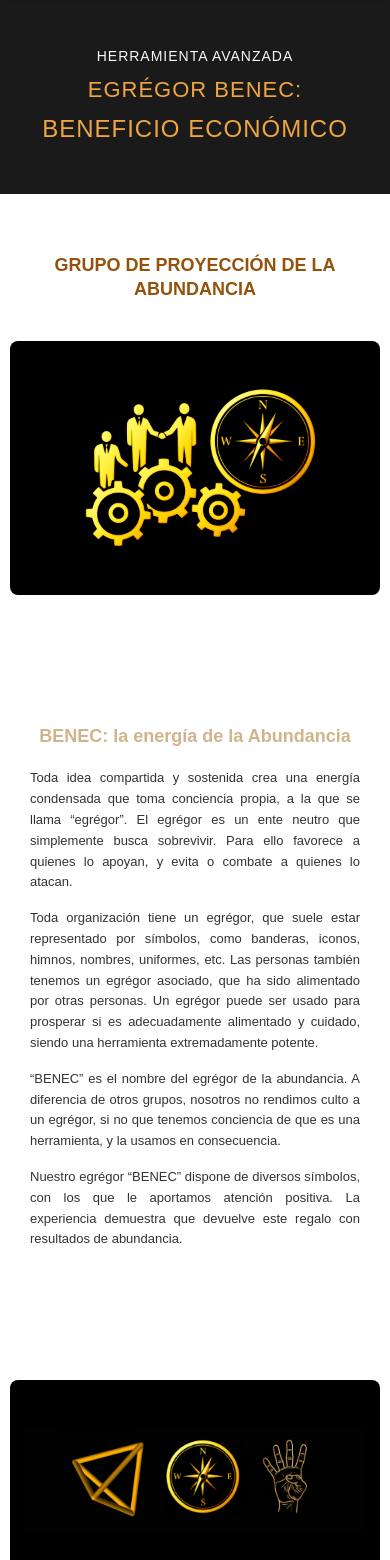
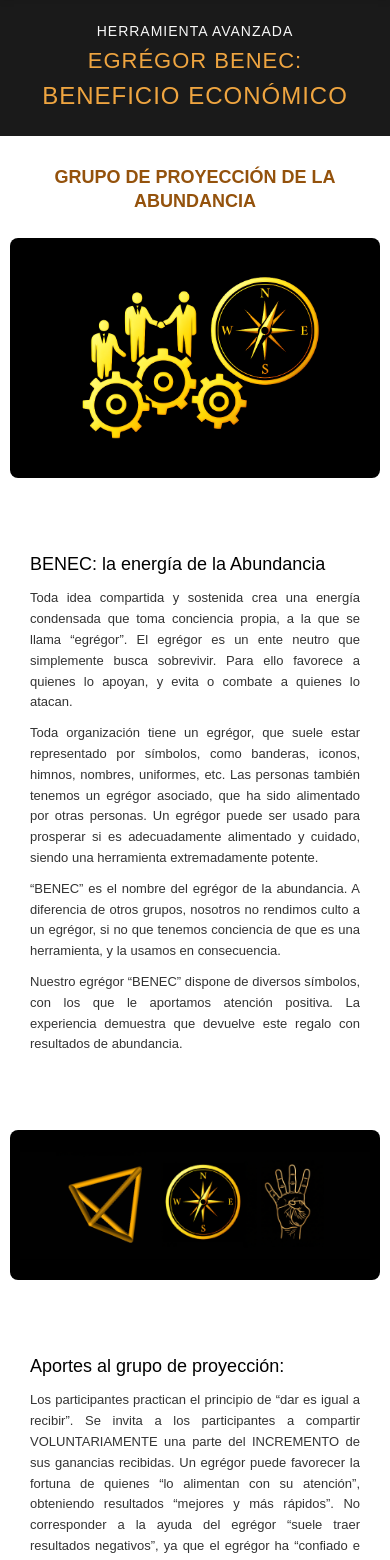
Before and after one commit to orbimatrix/Conscious-path, a Next.js app: page /benec in a window 390 px wide. Shown: the part 60-1620 px from the top of the page. Built offline with nearby package versions, Linux system fonts and the light colour scheme.

Commit message:
Refactor benec.css for improved layout and readability. Adjust padding, margins, and font sizes across various sections for better visual consistency. Update page.tsx to enhance content clarity by removing unnecessary HTML tags.

```diff
--- a/src/app/benec/benec.css
+++ b/src/app/benec/benec.css
@@ -14,7 +14,7 @@
 /* Dark Banner Section */
 .benec-banner {
   background: #1a1a1a;
-  padding: 80px 20px;
+  padding: 40px 20px;
   text-align: center;
   width: 100%;
 }
@@ -27,23 +27,23 @@
 .benec-banner-subtitle {
   font-size: 18px;
   color: #f8f8f8;
-  margin-bottom: 15px;
+  margin-bottom: 10px;
   font-weight: 300;
   text-transform: uppercase;
   letter-spacing: 1px;
 }
 
 .benec-banner-title {
-  font-size: 32px;
+  font-size: 42px;
   color: #EFA540;
-  margin-bottom: 20px;
+  margin-bottom: 15px;
   text-transform: uppercase;
   letter-spacing: 1px;
   line-height: 1.2;
 }
 
 .benec-banner-main-title {
-  font-size: 36px;
+  font-size: 46px;
   color: #EFA540;
   text-transform: uppercase;
   letter-spacing: 1px;
@@ -53,13 +53,13 @@
 
 /* Main Content */
 .benec-content {
-  padding: 40px 0;
+  padding: 20px 0;
   text-align: center;
 }
 
 /* Abundance Group Section */
 .abundance-group-section {
-  padding: 60px 0;
+  padding: 30px 0;
   text-align: center;
 }
 
@@ -71,7 +71,7 @@
 .abundance-group-title {
   font-size: 28px;
   color: #94520C;
-  margin-bottom: 40px;
+  margin-bottom: 25px;
   font-weight: bold;
   text-transform: uppercase;
   line-height: 1.3;
@@ -79,15 +79,15 @@
 
 /* Graphic Container */
 .graphic-container {
-  margin: 40px 0;
+  margin: 25px 0;
 }
 
 .graphic-background {
   background: #000;
-  padding: 40px;
+  padding: 30px;
   border-radius: 8px;
   position: relative;
-  min-height: 300px;
+  min-height: 250px;
   display: flex;
   align-items: center;
   justify-content: center;
@@ -103,7 +103,7 @@
 
 /* BENEC Information Section */
 .benec-info-section {
-  padding: 60px 0;
+  padding: 30px 0;
   background: white;
 }
 
@@ -115,10 +115,9 @@
 
 .benec-info-title {
   font-size: 24px;
-  color: #D2B48C;
-  margin-bottom: 30px;
-  font-weight: bold;
-  text-align: center;
+  color: #000000;
+  margin-bottom: 20px;
+  text-align: left;
   line-height: 1.3;
 }
 
@@ -130,7 +129,7 @@
   font-size: 16px;
   color: #333;
   line-height: 1.6;
-  margin-bottom: 20px;
+  margin-bottom: 15px;
   text-align: justify;
 }
 
@@ -140,7 +139,7 @@
 
 /* Contributions Section */
 .contributions-section {
-  padding: 60px 0;
+  padding: 30px 0;
   background: white;
 }
 
@@ -152,10 +151,9 @@
 
 .contributions-title {
   font-size: 24px;
-  color: #94520C;
-  margin-bottom: 30px;
-  font-weight: bold;
-  text-align: center;
+  color: #000000;
+  margin-bottom: 20px;
+  text-align: left;
   line-height: 1.3;
 }
 
@@ -167,7 +165,7 @@
   font-size: 16px;
   color: #333;
   line-height: 1.6;
-  margin-bottom: 20px;
+  margin-bottom: 15px;
   text-align: justify;
 }
 
@@ -182,7 +180,7 @@
 
 /* BENEC Image Section */
 .benec-image-section {
-  padding: 60px 0;
+  padding: 30px 0;
   text-align: center;
 }
 
@@ -204,15 +202,15 @@
 
 /* Audio Meditation Section */
 .audio-meditation-section {
-  padding: 40px 0;
+  padding: 20px 0;
   text-align: center;
 }
 
 /* Brown Banner */
 .audio-banner {
   background: #8B5A2B;
-  padding: 30px 20px;
-  margin-bottom: 40px;
+  padding: 20px;
+  margin-bottom: 25px;
   width: 100%;
 }
 
@@ -231,7 +229,7 @@
 
 /* Video Player Section */
 .video-player-section {
-  margin-bottom: 40px;
+  margin-bottom: 25px;
 }
 
 .video-player-container {
@@ -246,7 +244,7 @@
   height: 300px;
   background: #F8E6E6;
   border-radius: 8px;
-  margin: 0 auto 20px;
+  margin: 0 auto 15px;
   display: flex;
   align-items: center;
   justify-content: center;
@@ -282,8 +280,7 @@
 
 .video-title {
   font-size: 20px;
-  color: #333;
-  font-weight: bold;
+  color: #000000;
   text-align: center;
   margin: 0;
   line-height: 1.3;
@@ -291,7 +288,7 @@
 
 /* Contribution Button */
 .contribution-button-section {
-  margin-top: 30px;
+  margin-top: 20px;
   text-align: center;
   display: flex;
   justify-content: center;
@@ -333,17 +330,17 @@
 /* Mobile Responsive */
 @media (max-width: 768px) {
   .benec-banner {
-    padding: 60px 15px;
+    padding: 30px 15px;
   }
 
   .benec-banner-subtitle {
     font-size: 16px;
-    margin-bottom: 12px;
+    margin-bottom: 8px;
   }
 
   .benec-banner-title {
     font-size: 26px;
-    margin-bottom: 15px;
+    margin-bottom: 10px;
   }
 
   .benec-banner-main-title {
@@ -356,12 +353,12 @@
 
   .abundance-group-title {
     font-size: 22px;
-    margin-bottom: 30px;
+    margin-bottom: 20px;
   }
 
   .graphic-background {
-    padding: 30px 20px;
-    min-height: 250px;
+    padding: 20px 15px;
+    min-height: 200px;
   }
 
   .graphic-image {
@@ -369,35 +366,35 @@
   }
 
   .benec-info-section {
-    padding: 40px 0;
+    padding: 25px 0;
   }
 
   .benec-info-title {
     font-size: 20px;
-    margin-bottom: 25px;
+    margin-bottom: 15px;
   }
 
   .benec-paragraph {
     font-size: 14px;
-    margin-bottom: 18px;
+    margin-bottom: 12px;
   }
 
   .contributions-section {
-    padding: 40px 0;
+    padding: 25px 0;
   }
 
   .contributions-title {
     font-size: 20px;
-    margin-bottom: 25px;
+    margin-bottom: 15px;
   }
 
   .contribution-paragraph {
     font-size: 14px;
-    margin-bottom: 18px;
+    margin-bottom: 12px;
   }
 
   .benec-image-section {
-    padding: 40px 0;
+    padding: 25px 0;
   }
 
   .benec-image {
@@ -405,8 +402,8 @@
   }
 
   .audio-banner {
-    padding: 25px 15px;
-    margin-bottom: 30px;
+    padding: 15px;
+    margin-bottom: 20px;
   }
 
   .audio-banner-text {
@@ -449,17 +446,17 @@
 
 @media (max-width: 480px) {
   .benec-banner {
-    padding: 50px 10px;
+    padding: 25px 10px;
   }
 
   .benec-banner-subtitle {
     font-size: 14px;
-    margin-bottom: 10px;
+    margin-bottom: 6px;
   }
 
   .benec-banner-title {
     font-size: 22px;
-    margin-bottom: 12px;
+    margin-bottom: 8px;
   }
 
   .benec-banner-main-title {
@@ -472,12 +469,12 @@
 
   .abundance-group-title {
     font-size: 18px;
-    margin-bottom: 25px;
+    margin-bottom: 15px;
   }
 
   .graphic-background {
-    padding: 25px 15px;
-    min-height: 200px;
+    padding: 15px 10px;
+    min-height: 150px;
   }
 
   .graphic-image {
@@ -485,35 +482,35 @@
   }
 
   .benec-info-section {
-    padding: 30px 0;
+    padding: 20px 0;
   }
 
   .benec-info-title {
     font-size: 18px;
-    margin-bottom: 20px;
+    margin-bottom: 12px;
   }
 
   .benec-paragraph {
     font-size: 13px;
-    margin-bottom: 15px;
+    margin-bottom: 10px;
   }
 
   .contributions-section {
-    padding: 30px 0;
+    padding: 20px 0;
   }
 
   .contributions-title {
     font-size: 18px;
-    margin-bottom: 20px;
+    margin-bottom: 12px;
   }
 
   .contribution-paragraph {
     font-size: 13px;
-    margin-bottom: 15px;
+    margin-bottom: 10px;
   }
 
   .benec-image-section {
-    padding: 30px 0;
+    padding: 20px 0;
   }
 
   .benec-image {
@@ -521,8 +518,8 @@
   }
 
   .audio-banner {
-    padding: 20px 10px;
-    margin-bottom: 25px;
+    padding: 12px;
+    margin-bottom: 15px;
   }
 
   .audio-banner-text {
@@ -565,17 +562,17 @@
 
 @media (max-width: 360px) {
   .benec-banner {
-    padding: 40px 8px;
+    padding: 20px 8px;
   }
 
   .benec-banner-subtitle {
     font-size: 12px;
-    margin-bottom: 8px;
+    margin-bottom: 5px;
   }
 
   .benec-banner-title {
     font-size: 18px;
-    margin-bottom: 10px;
+    margin-bottom: 6px;
   }
 
   .benec-banner-main-title {
@@ -588,12 +585,12 @@
 
   .abundance-group-title {
     font-size: 16px;
-    margin-bottom: 20px;
+    margin-bottom: 12px;
   }
 
   .graphic-background {
-    padding: 20px 10px;
-    min-height: 180px;
+    padding: 12px 8px;
+    min-height: 120px;
   }
 
   .graphic-image {
@@ -601,35 +598,35 @@
   }
 
   .benec-info-section {
-    padding: 25px 0;
+    padding: 15px 0;
   }
 
   .benec-info-title {
     font-size: 16px;
-    margin-bottom: 18px;
+    margin-bottom: 10px;
   }
 
   .benec-paragraph {
     font-size: 12px;
-    margin-bottom: 12px;
+    margin-bottom: 8px;
   }
 
   .contributions-section {
-    padding: 25px 0;
+    padding: 15px 0;
   }
 
   .contributions-title {
     font-size: 16px;
-    margin-bottom: 18px;
+    margin-bottom: 10px;
   }
 
   .contribution-paragraph {
     font-size: 12px;
-    margin-bottom: 12px;
+    margin-bottom: 8px;
   }
 
   .benec-image-section {
-    padding: 25px 0;
+    padding: 15px 0;
   }
 
   .benec-image {
@@ -637,8 +634,8 @@
   }
 
   .audio-banner {
-    padding: 15px 8px;
-    margin-bottom: 20px;
+    padding: 10px 8px;
+    margin-bottom: 12px;
   }
 
   .audio-banner-text {
--- a/src/app/benec/page.tsx
+++ b/src/app/benec/page.tsx
@@ -94,7 +94,7 @@ export default function BenecPage() {
 
             <div className="contributions-content">
               <p className="contribution-paragraph">
-                Los participantes practican el principio de &ldquo;dar es igual a recibir&rdquo;. Se invita a los participantes a compartir <strong>VOLUNTARIAMENTE</strong> una parte del <strong>INCREMENTO</strong> de sus ganancias recibidas. Un egrégor puede favorecer la fortuna de quienes &ldquo;lo alimentan con su atención&rdquo;, obteniendo resultados &ldquo;mejores y más rápidos&rdquo;. No corresponder a la ayuda del egrégor &ldquo;suele traer resultados negativos&rdquo;, ya que el egrégor ha &ldquo;confiado e invertido su energía, confiando en tu respuesta como ser abundante&rdquo;.
+                Los participantes practican el principio de &ldquo;dar es igual a recibir&rdquo;. Se invita a los participantes a compartir VOLUNTARIAMENTE una parte del INCREMENTO de sus ganancias recibidas. Un egrégor puede favorecer la fortuna de quienes &ldquo;lo alimentan con su atención&rdquo;, obteniendo resultados &ldquo;mejores y más rápidos&rdquo;. No corresponder a la ayuda del egrégor &ldquo;suele traer resultados negativos&rdquo;, ya que el egrégor ha &ldquo;confiado e invertido su energía, confiando en tu respuesta como ser abundante&rdquo;.
               </p>
 
               <p className="contribution-paragraph">
```
